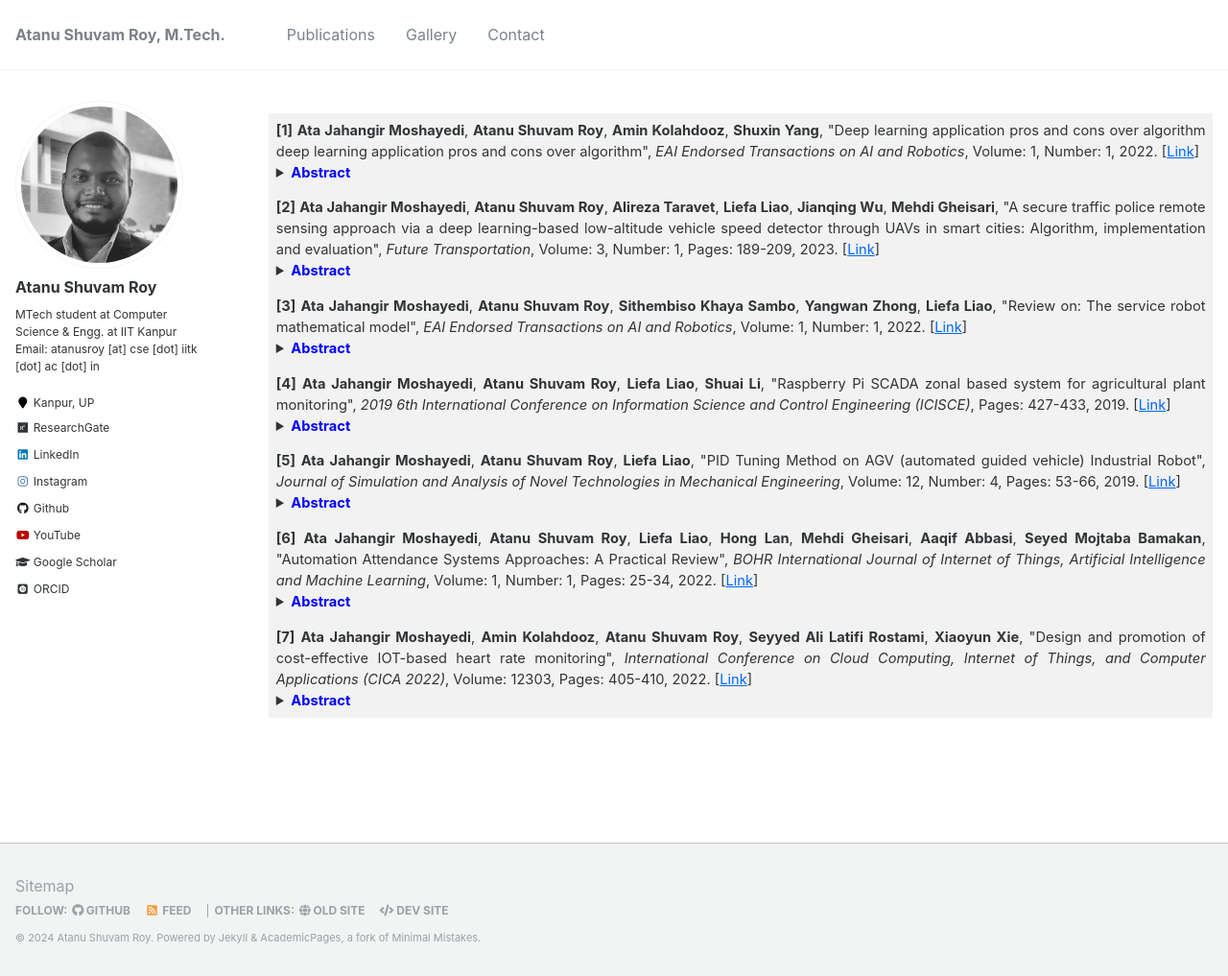
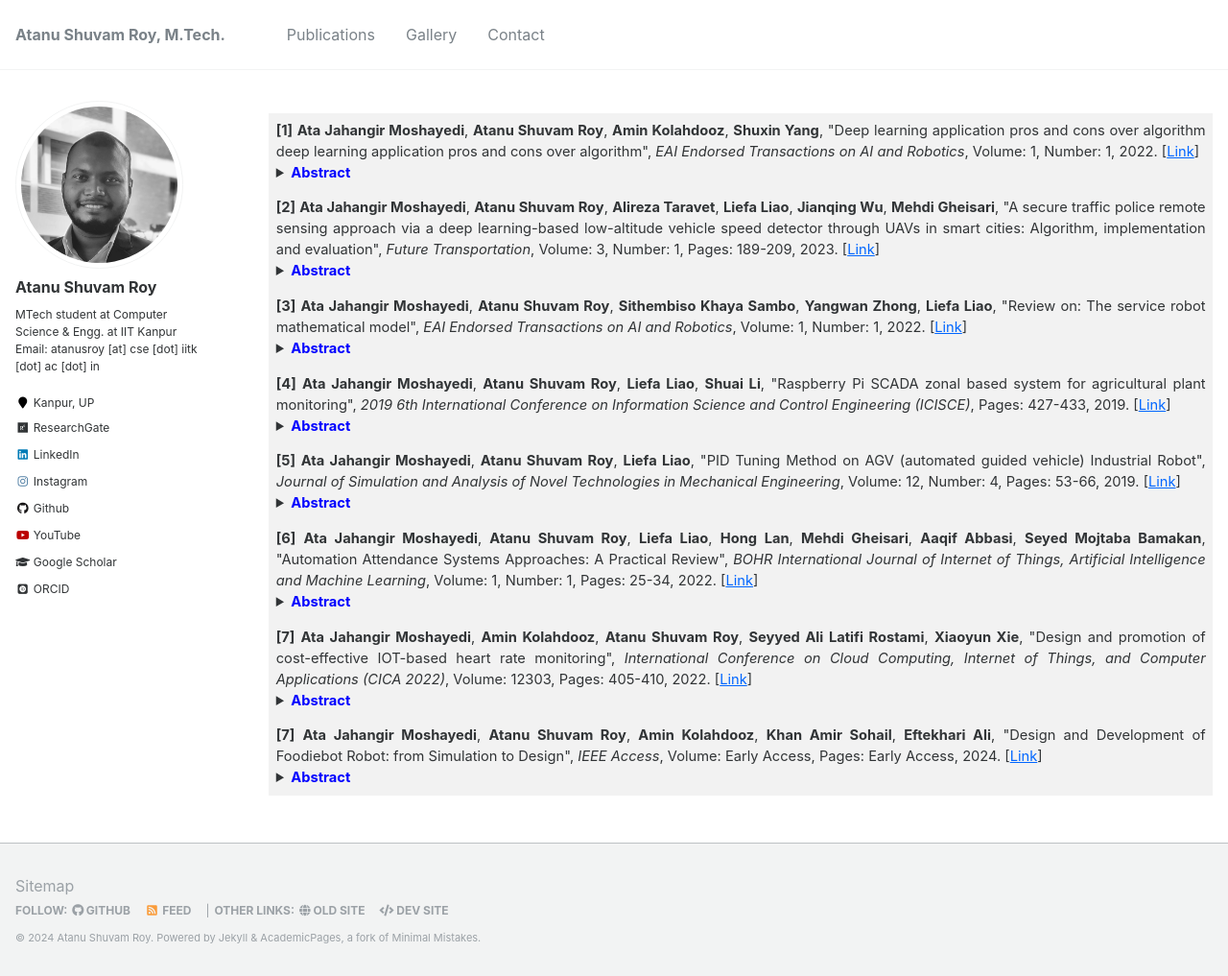
Before and after one commit to atanuroy911/academic-site, a Jekyll site: the page built from _pages/publications.md, in a window 1280 px wide and 1017 px high. Shown: the whole window at 96% size. Built offline with Jekyll 4.4.1, drawn with Linux system fonts in a browser that asks for light colours; some web fonts are replaced.

Commit message:
foodiebot

```diff
--- a/_pages/publications.md
+++ b/_pages/publications.md
@@ -104,6 +104,16 @@ td {
          </details>
       </td>
    </tr>
+   <tr>
+      <td width="100%;" style="font-size:11pt;" align="justify" valign="top">
+         <strong>[7]</strong> <b>Ata Jahangir Moshayedi</b>, <b>Atanu Shuvam Roy</b>, <b>Amin Kolahdooz</b>, <b>Khan Amir Sohail</b>, <b>Eftekhari Ali</b>, "Design and Development of Foodiebot Robot: from Simulation to Design", <em>IEEE Access</em>, Volume: Early Access, Pages: Early Access, 2024.
+         [<a href="https://ieeexplore.ieee.org/document/10401885">Link</a>]
+         <details>
+            <summary><b><span style="color:blue">Abstract</span></b></summary>
+            <p>This investigation is centrally focused on the comprehensive evolution and enhancement of FOODIEBOT, an adaptive service automaton with a wide range of functionalities. Its capabilities encompass sophisticated image processing methods, seamlessly integrated via mobile applications (APP) and web interfaces, tailored specifically for intricate object manipulation in dining hall settings.During its developmental phase, the precise calibration of PID controller coefficients emerged as an essential requirement. The model underwent meticulous scrutiny through detailed simulations using MATLAB software. Following this phase, its operational efficiency navigating through circular, elliptical, spiral, and octagonal trajectories underwent rigorous examination, utilizing optimization methodologies like BAS, PSO, POA, and EO. The exposition emphasizes the diverse dispersion of optimized coefficients within each algorithmic framework. The pinnacle of this effort involved a comprehensive evaluation of pathway performance, amalgamating insights from each optimization paradigm. Go to paper to read more ... </p>
+         </details>
+      </td>
+   </tr>
 </table>
 
 <!-- ## Book Chapters
```
Also changed, not shown: bibtex/citations.bib (+12 -0 lines).
